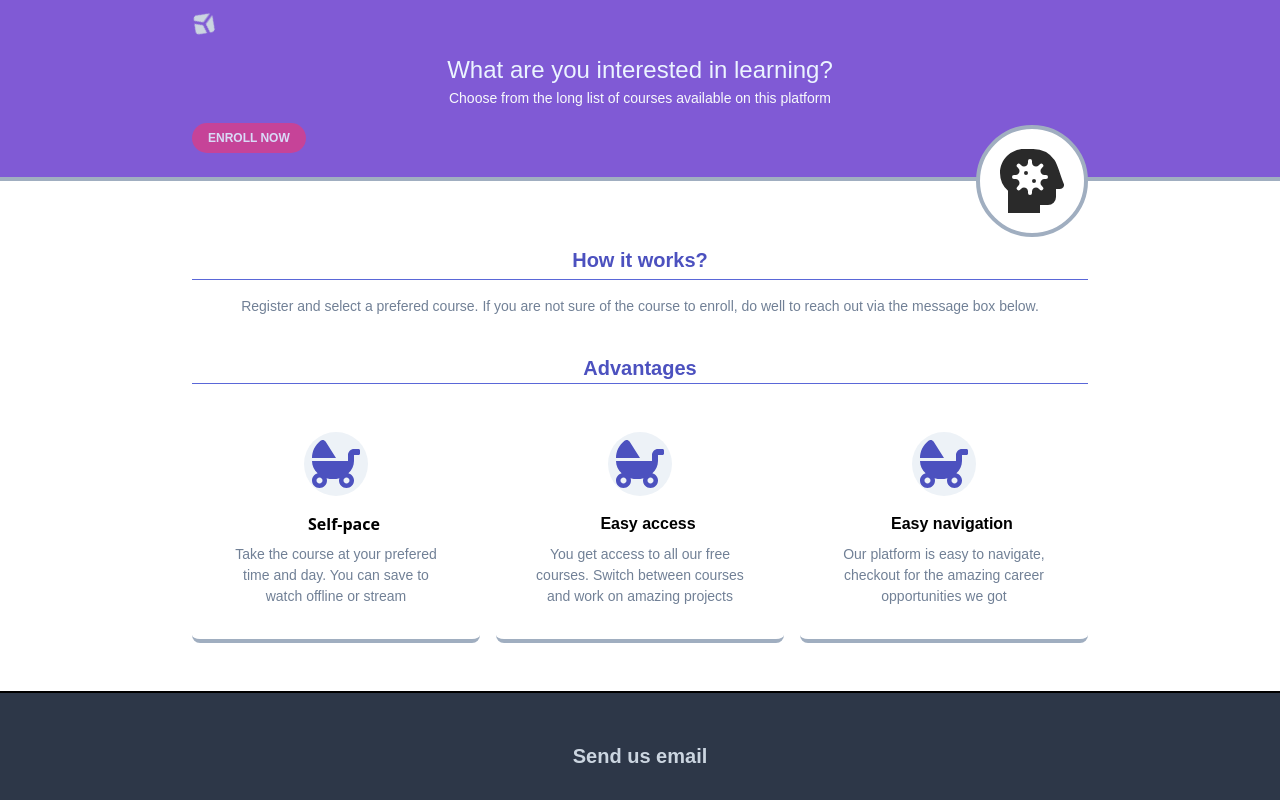
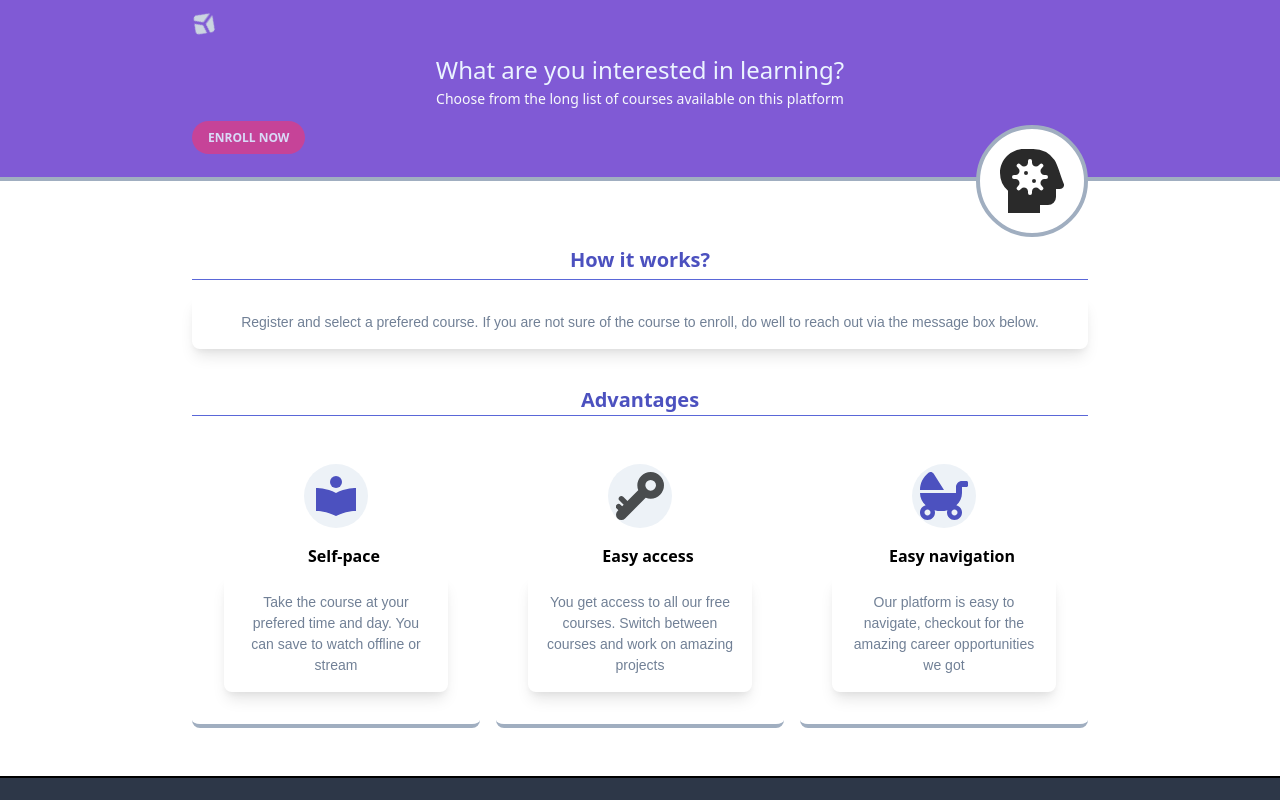
Before and after one commit to michhub-dev/Info_site, a React (Create React App) app: page / in a window 1280 px wide. Shown: the top 800 px of the page. Built offline with nearby package versions, Linux system fonts and the light colour scheme.

Commit message:
Update Header.js and Main.js, styling

```diff
--- a/src/components/Header.js
+++ b/src/components/Header.js
@@ -31,12 +31,12 @@ export default function Header() {
             </button>
           </div>
           <div className="my-4">
-              <h1 className="text-indigo-100 text-2xl">What are you interested in learning?</h1>
-              <p className="text-gray-100 text-sm">Choose from the long list of courses available on this platform</p>
+              <h1 className="text-indigo-100 font-sans text-bold text-2xl">What are you interested in learning?</h1>
+              <p className="text-gray-100 font-sans text-sm">Choose from the long list of courses available on this platform</p>
 
               <div className="mt-4 flex relative ">
                   <div >
-                      <a href="#" className="bg-pink-600 transition scale-75 animate-pulse translate-x-4 skew-y-3 duration-300 animate-spin ease-linear hover:bg-pink-400 text-indigo-100 font-bold uppercase text-xs rounded-full mt-2 py-2 px-4">Enroll Now</a>
+                      <a href="#" className="bg-pink-600 transition scale-75 animate-pulse translate-x-4 skew-y-3 duration-300 animate-spin ease-linear hover:bg-pink-400 text-indigo-100 font-bold uppercase text-xs font-sans rounded-full mt-2 py-2 px-4">Enroll Now</a>
                   </div>
                   <div className="absolute right-0 bg-white rounded-full  flex justify-center items-center p-5 border-4 border-gray-500">
                       <svg className="w-16 h-16  animate-pulse  " viewBox="0 0 512 512" xmlns="http://www.w3.org/2000/svg"><path d="M272,240a16,16,0,1,0,16,16A16,16,0,0,0,272,240Zm-64-64a16,16,0,1,0,16,16A16,16,0,0,0,208,176Zm301.2,99c-20.93-47.12-48.43-151.73-73.07-186.75A207.9,207.9,0,0,0,266.09,0H192C86,0,0,86,0,192A191.23,191.23,0,0,0,64,334.81V512H320V448h64a64,64,0,0,0,64-64V320H480A32,32,0,0,0,509.2,275ZM368,240H355.88c-28.51,0-42.79,34.47-22.63,54.63l8.58,8.57a16,16,0,1,1-22.63,22.63l-8.57-8.58C290.47,297.09,256,311.37,256,339.88V352a16,16,0,0,1-32,0V339.88c0-28.51-34.47-42.79-54.63-22.63l-8.57,8.58a16,16,0,0,1-22.63-22.63l8.58-8.57c20.16-20.16,5.88-54.63-22.63-54.63H112a16,16,0,0,1,0-32h12.12c28.51,0,42.79-34.47,22.63-54.63l-8.58-8.57a16,16,0,0,1,22.63-22.63l8.57,8.58c20.16,20.16,54.63,5.88,54.63-22.63V96a16,16,0,0,1,32,0v12.12c0,28.51,34.47,42.79,54.63,22.63l8.57-8.58a16,16,0,0,1,22.63,22.63l-8.58,8.57C313.09,173.53,327.37,208,355.88,208H368a16,16,0,0,1,0,32Z"/></svg>
--- a/src/components/Main.js
+++ b/src/components/Main.js
@@ -5,12 +5,12 @@ export default function Main(){
         <>
          <main className="flex flex-col items-center mt-16 w-full">
              <div className="mx-4 max-w-4xl">
-                 <h2 className="font-bold text-xl border-b pb-1 border-indigo-600 text-indigo-700  ">How it works?</h2>
-                 <p className="text-sm mt-4 text-gray-600">
+                 <h2 className="font-bold text-xl border-b pb-1 border-indigo-600 text-indigo-700 font-sans ">How it works?</h2>
+                 <p className="text-sm mt-4 text-gray-600 shadow-lg p-4 rounded-lg">
                     Register and select a prefered course. If you are not sure of the course to enroll, do well to reach out
                     via the message box below.
                  </p>
-                 <h2 className="text-xl mt-8 font-bold pt-1 text-indigo-700 border-b border-indigo-600 ">
+                 <h2 className="text-xl mt-8 font-bold pt-1 font-sans text-indigo-700 border-b border-indigo-600 ">
                      Advantages
                  </h2>
 
@@ -18,11 +18,15 @@ export default function Main(){
                      <div className="sm:w-1/3 mt-4">
                          <div className="bg-white sm:p-3 md:p-8 h-full sm:mx-2 flex flex-col items-center rounded-lg p-8 border-b-4 border-gray-500">
                              <div className="w-16 p-2 rounded-full bg-gray-200 text-indigo-700">
-                                 <svg className="h-12 w-12 fill-current" viewBox="0 0 512 512" xmlns="http://www.w3.org/2000/svg"><path d="M144.8 17c-11.3-17.8-37.2-22.8-54-9.4C35.3 51.9 0 118 0 192h256L144.8 17zM496 96h-48c-35.3 0-64 28.7-64 64v64H0c0 50.6 23 96.4 60.3 130.7C25.7 363.6 0 394.7 0 432c0 44.2 35.8 80 80 80s80-35.8 80-80c0-8.9-1.8-17.2-4.4-25.2 21.6 5.9 44.6 9.2 68.4 9.2s46.9-3.3 68.4-9.2c-2.7 8-4.4 16.3-4.4 25.2 0 44.2 35.8 80 80 80s80-35.8 80-80c0-37.3-25.7-68.4-60.3-77.3C425 320.4 448 274.6 448 224v-64h48c8.8 0 16-7.2 16-16v-32c0-8.8-7.2-16-16-16zM80 464c-17.6 0-32-14.4-32-32s14.4-32 32-32 32 14.4 32 32-14.4 32-32 32zm320-32c0 17.6-14.4 32-32 32s-32-14.4-32-32 14.4-32 32-32 32 14.4 32 32z"/>
+                                 <svg
+                                 className="h-12 w-12 fill-current"
+                                 viewBox="0 0 24 24"
+                                  xmlns="http://www.w3.org/2000/svg">
+                                <path d="M2 8v11.529S6.621 19.357 12 22c5.379-2.643 10-2.471 10-2.471V8s-5.454 0-10 2.471C7.454 8 2 8 2 8z"/><circle cx="12" cy="5" r="3"/>
                                  </svg>
                              </div>
-                             <div className="font-bold ml-4 font-sans mt-4">Self-pace</div>
-                             <div className="mt-2 text-gray-600 text-center text-sm">
+                             <div className="font-bold ml-4 font-sans mt-4 ">Self-pace</div>
+                             <div className="mt-2 text-gray-600 shadow-lg p-4 rounded-lg text-center text-sm">
                                  Take the course at your prefered time and day. You can save to watch offline or stream
                              </div>
                          </div>
@@ -30,11 +34,12 @@ export default function Main(){
                         <div className="sm:w-1/3 mt-4">
                          <div className="bg-white sm:p-3 md:p-8 h-full sm:mx-2 flex flex-col items-center rounded-lg p-8 border-b-4 border-gray-500">
                              <div className="w-16 p-2 rounded-full bg-gray-200 text-indigo-700">
-                                 <svg className="h-12 w-12 fill-current" viewBox="0 0 512 512" xmlns="http://www.w3.org/2000/svg"><path d="M144.8 17c-11.3-17.8-37.2-22.8-54-9.4C35.3 51.9 0 118 0 192h256L144.8 17zM496 96h-48c-35.3 0-64 28.7-64 64v64H0c0 50.6 23 96.4 60.3 130.7C25.7 363.6 0 394.7 0 432c0 44.2 35.8 80 80 80s80-35.8 80-80c0-8.9-1.8-17.2-4.4-25.2 21.6 5.9 44.6 9.2 68.4 9.2s46.9-3.3 68.4-9.2c-2.7 8-4.4 16.3-4.4 25.2 0 44.2 35.8 80 80 80s80-35.8 80-80c0-37.3-25.7-68.4-60.3-77.3C425 320.4 448 274.6 448 224v-64h48c8.8 0 16-7.2 16-16v-32c0-8.8-7.2-16-16-16zM80 464c-17.6 0-32-14.4-32-32s14.4-32 32-32 32 14.4 32 32-14.4 32-32 32zm320-32c0 17.6-14.4 32-32 32s-32-14.4-32-32 14.4-32 32-32 32 14.4 32 32z"/>
-                                 </svg>
+                                 <svg className="h-12 w-12 fill-current" viewBox="0 0 18 18" xmlns="http://www.w3.org/2000/svg">
+                                        <path fill="#494c4e" d="M13 0a5 5 0 0 0-5 5 4.88 4.88 0 0 0 .35 1.829c-.01.01-.03.02-.04.03L4.3 10.881 2.707 9.293a1 1 0 0 0-1.414 1.414L2.882 12.3l-.585.587-.59-.589a1 1 0 1 0-1.414 1.41l.591.59-.29.291a1.974 1.974 0 0 0 0 2.819 1.975 1.975 0 0 0 2.82 0l7.727-7.718c.01-.01.02-.03.03-.04A4.881 4.881 0 0 0 13 10a5 5 0 0 0 0-10zm0 7a2 2 0 1 1 2-2 2 2 0 0 1-2 2z"/>
+                                </svg>
                              </div>
-                             <div className="font-bold ml-4 mt-4">Easy access</div>
-                             <div className="mt-2 text-gray-600 text-center text-sm">
+                             <div className="font-bold ml-4 mt-4 font-sans">Easy access</div>
+                             <div className="mt-2 text-gray-600 shadow-lg p-4 rounded-lg text-center text-sm">
                                  You get access to all our free courses.
                                  Switch between courses and work on amazing projects
                              </div>
@@ -46,8 +51,8 @@ export default function Main(){
                                  <svg className="h-12 w-12 fill-current" viewBox="0 0 512 512" xmlns="http://www.w3.org/2000/svg"><path d="M144.8 17c-11.3-17.8-37.2-22.8-54-9.4C35.3 51.9 0 118 0 192h256L144.8 17zM496 96h-48c-35.3 0-64 28.7-64 64v64H0c0 50.6 23 96.4 60.3 130.7C25.7 363.6 0 394.7 0 432c0 44.2 35.8 80 80 80s80-35.8 80-80c0-8.9-1.8-17.2-4.4-25.2 21.6 5.9 44.6 9.2 68.4 9.2s46.9-3.3 68.4-9.2c-2.7 8-4.4 16.3-4.4 25.2 0 44.2 35.8 80 80 80s80-35.8 80-80c0-37.3-25.7-68.4-60.3-77.3C425 320.4 448 274.6 448 224v-64h48c8.8 0 16-7.2 16-16v-32c0-8.8-7.2-16-16-16zM80 464c-17.6 0-32-14.4-32-32s14.4-32 32-32 32 14.4 32 32-14.4 32-32 32zm320-32c0 17.6-14.4 32-32 32s-32-14.4-32-32 14.4-32 32-32 32 14.4 32 32z"/>
                                  </svg>
                              </div>
-                             <div className="font-bold ml-4 mt-4">Easy navigation</div>
-                             <div className="mt-2 text-gray-600 text-center text-sm">
+                             <div className="font-bold ml-4 mt-4 font-sans">Easy navigation</div>
+                             <div className="mt-2 text-gray-600 shadow-lg text-center text-sm p-4 rounded-lg">
                                 Our platform is easy to navigate, checkout for the amazing career opportunities we got
                              </div>
                          </div>
```
